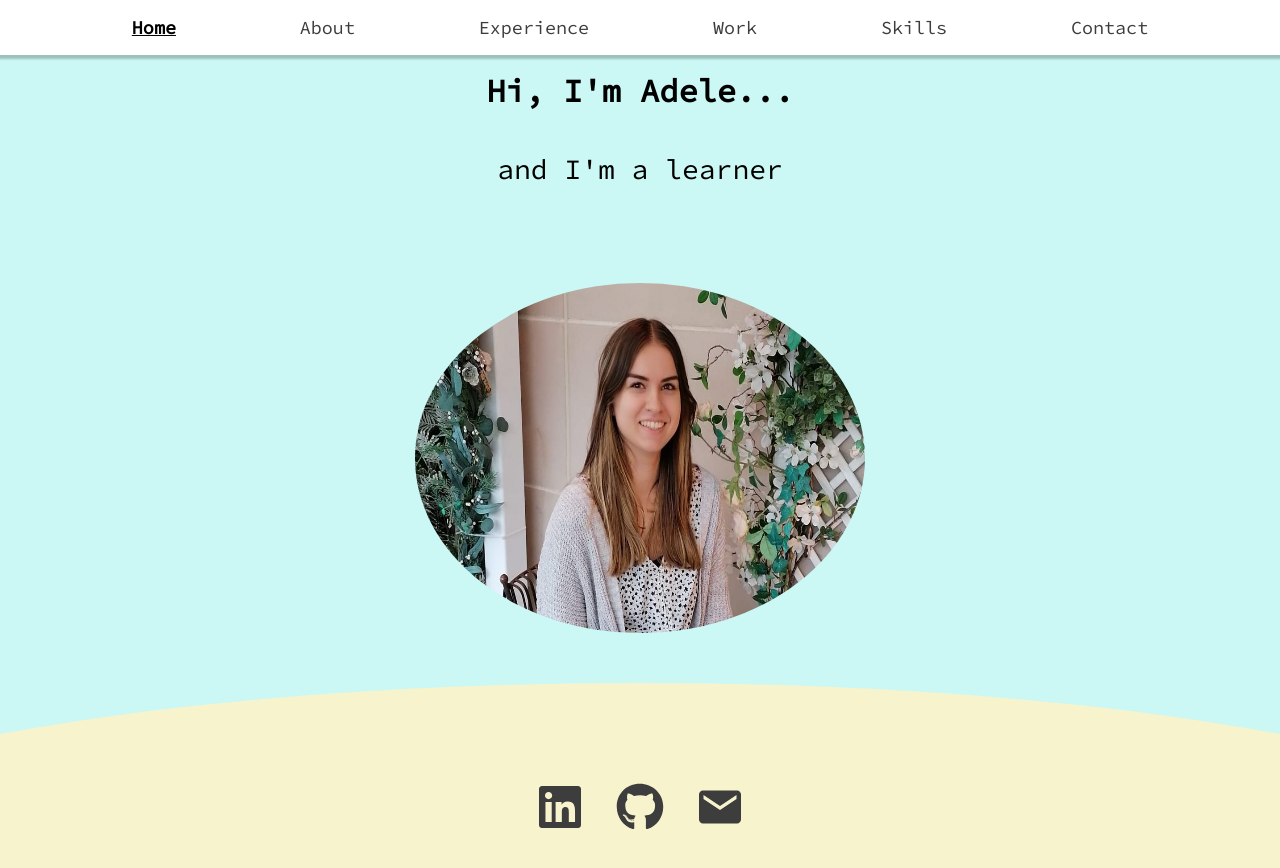
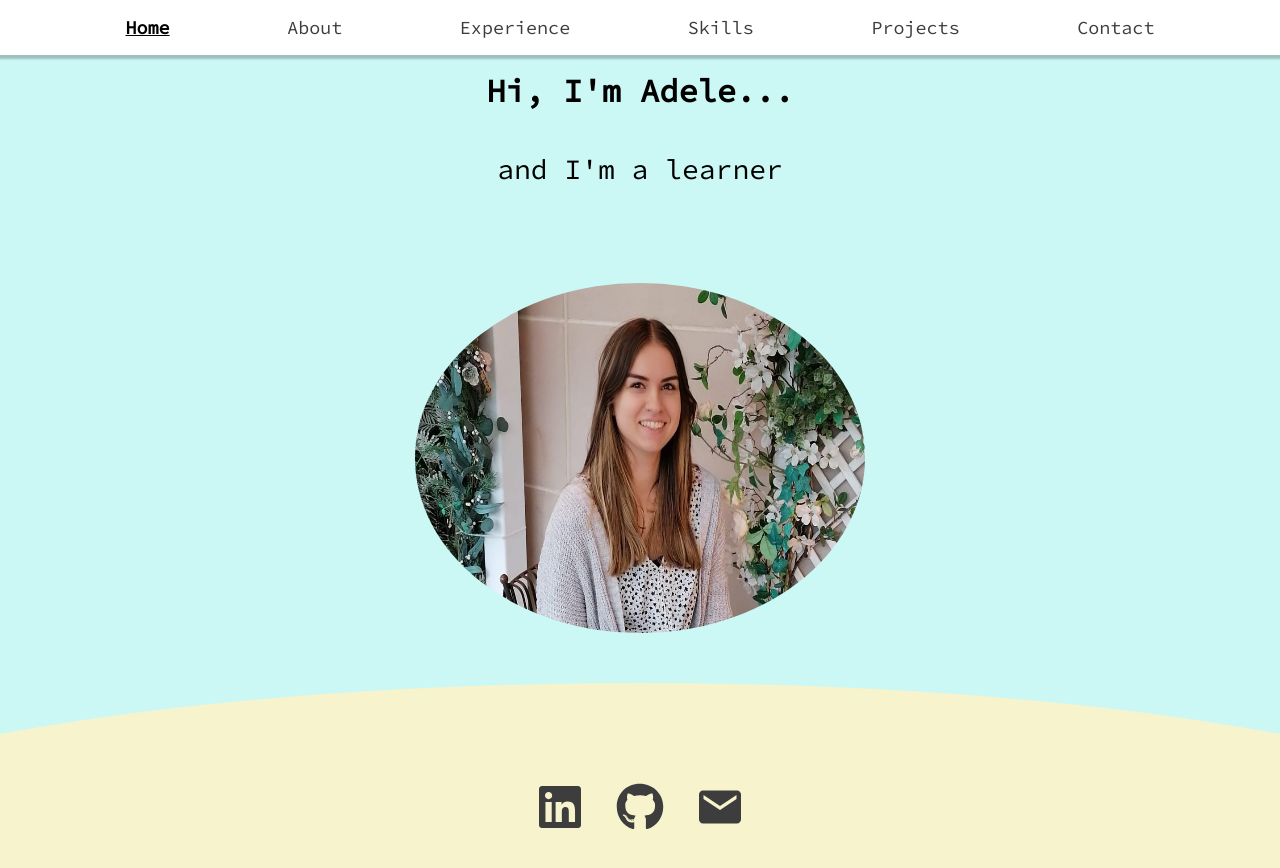
Before and after one commit to Adele-B/Adele-B.github.io, a React app: page / in a window 1280 px wide. Shown: the top 868 px of the page. Built offline with nearby package versions, Linux system fonts and the light colour scheme.

Commit message:
Change navigation titles

```diff
--- a/src/components/Navigation.jsx
+++ b/src/components/Navigation.jsx
@@ -41,8 +41,8 @@ function Navigation() {
           <NavItem href="/" text="Home" />
           <NavItem href="/about" text="About" />
           <NavItem href="/experience" text="Experience" />
-          <NavItem href="/work" text="Work" />
           <NavItem href="/skills" text="Skills" />
+          <NavItem href="projects" text="Projects" />
           <NavItem href="/contact" text="Contact" />
         </ul>
 
```
